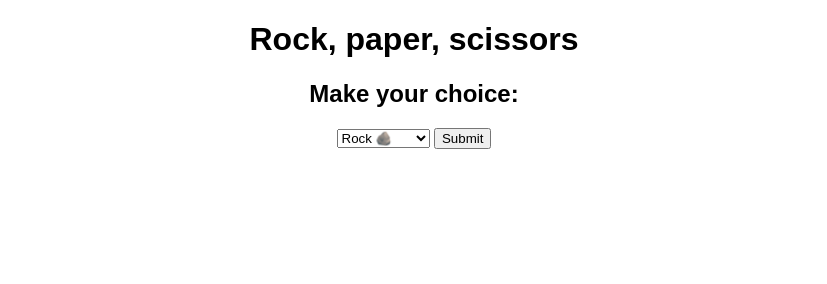
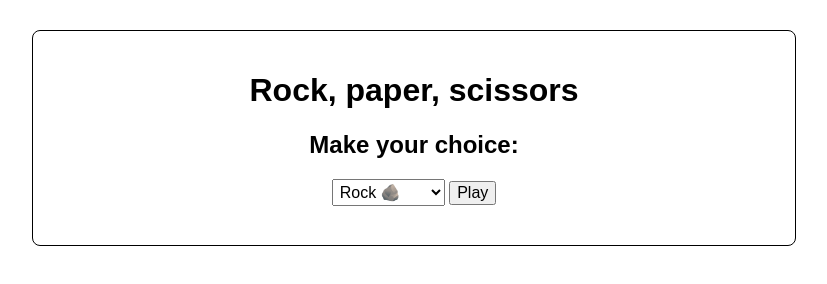
Before and after one commit to silviacremascoli/rock-paper-scissors, a plain HTML site: page index.html in a window 1280 px wide. Shown: the whole page, without its empty margins (226-1053 px from the left). Drawn offline with Linux system fonts and the light colour scheme.

Commit message:
Added basic CSS

```diff
--- a/index.html
+++ b/index.html
@@ -11,8 +11,22 @@
       text-align: center;
       font-family: Arial, Helvetica, sans-serif;
     }
+    #choice,
+    input {
+      font-size: 16px;
+    }
+    #choice {
+      padding: 3px;
+    }
+    .game {
+      border: 1px solid black;
+      padding: 20px;
+      border-radius: 8px;
+      margin: 30px 250px;
+    }
   </style>
   <body>
+    <div class="game">
       <h1>Rock, paper, scissors</h1>
       <h2>Make your choice:</h2>
       <form action="#">
@@ -21,11 +35,12 @@
           <option value="paper">Paper 📃</option>
           <option value="scissors">Scissors ✂️</option>
         </select>
-      <input type="submit" value="Submit" />
+        <input type="submit" value="Play" />
       </form>
       <h3 id="myChoice"></h3>
       <h3 id="computersChoice"></h3>
       <h3 id="winner"></h3>
+    </div>
   </body>
   <script src="rockPaperScissors.js"></script>
 </html>
--- a/rockPaperScissors.js
+++ b/rockPaperScissors.js
@@ -55,9 +55,9 @@ const playGame = (input) => {
   const userChoice = input;
   const computerChoice = getComputerChoice();
   let myChoice = document.querySelector("#myChoice");
-  myChoice.innerHTML = `You choose ${userChoice}`;
+  myChoice.innerHTML = `You choose ${userChoice}...`;
   let computersChoice = document.querySelector("#computersChoice");
-  computersChoice.innerHTML = `The computer chooses ${computerChoice}`;
+  computersChoice.innerHTML = `The computer chooses ${computerChoice}...`;
   let winner = document.querySelector("#winner");
   winner.innerHTML = determineWinner(userChoice, computerChoice);
 };
```
Lines whose indentation alone changed are shown as unchanged.
